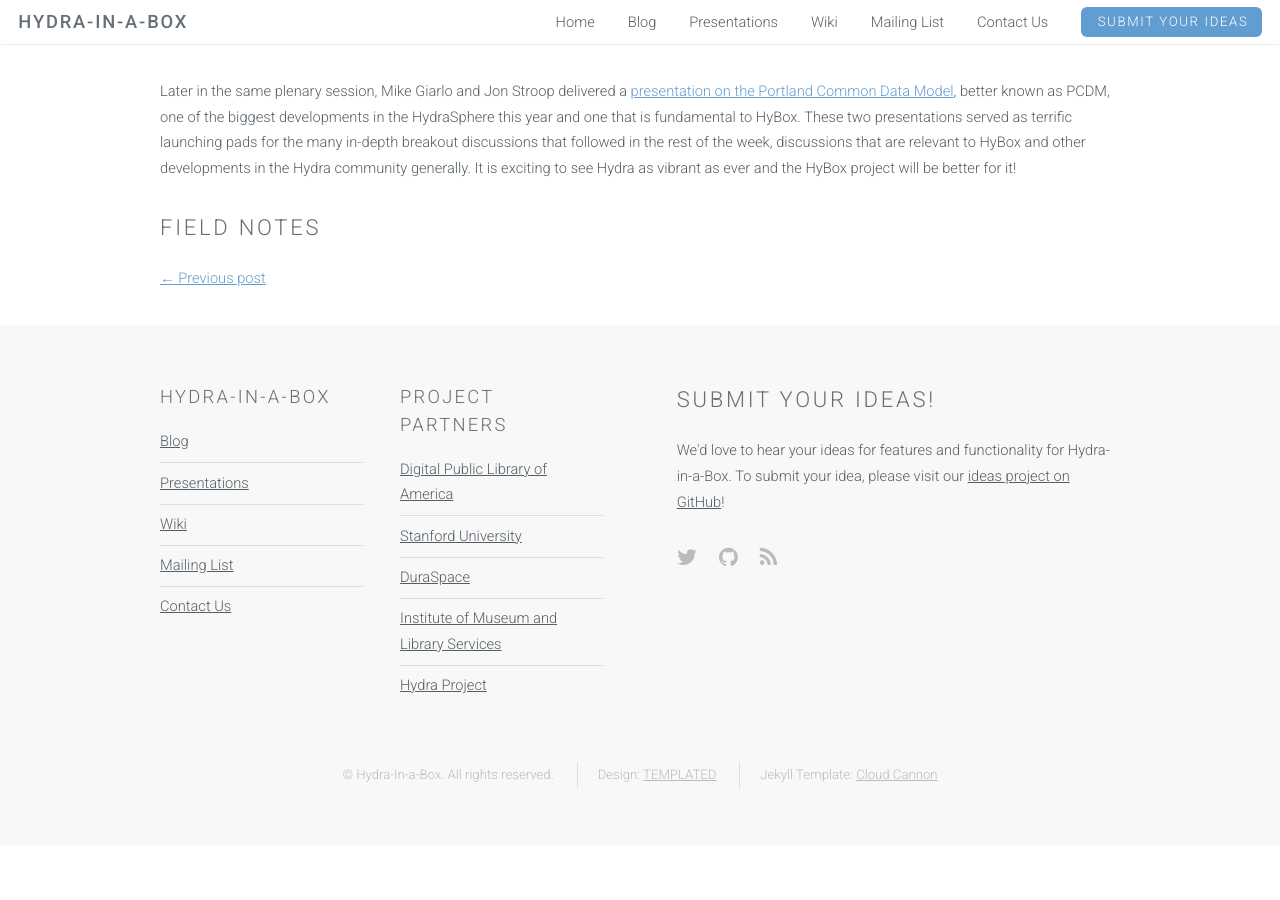
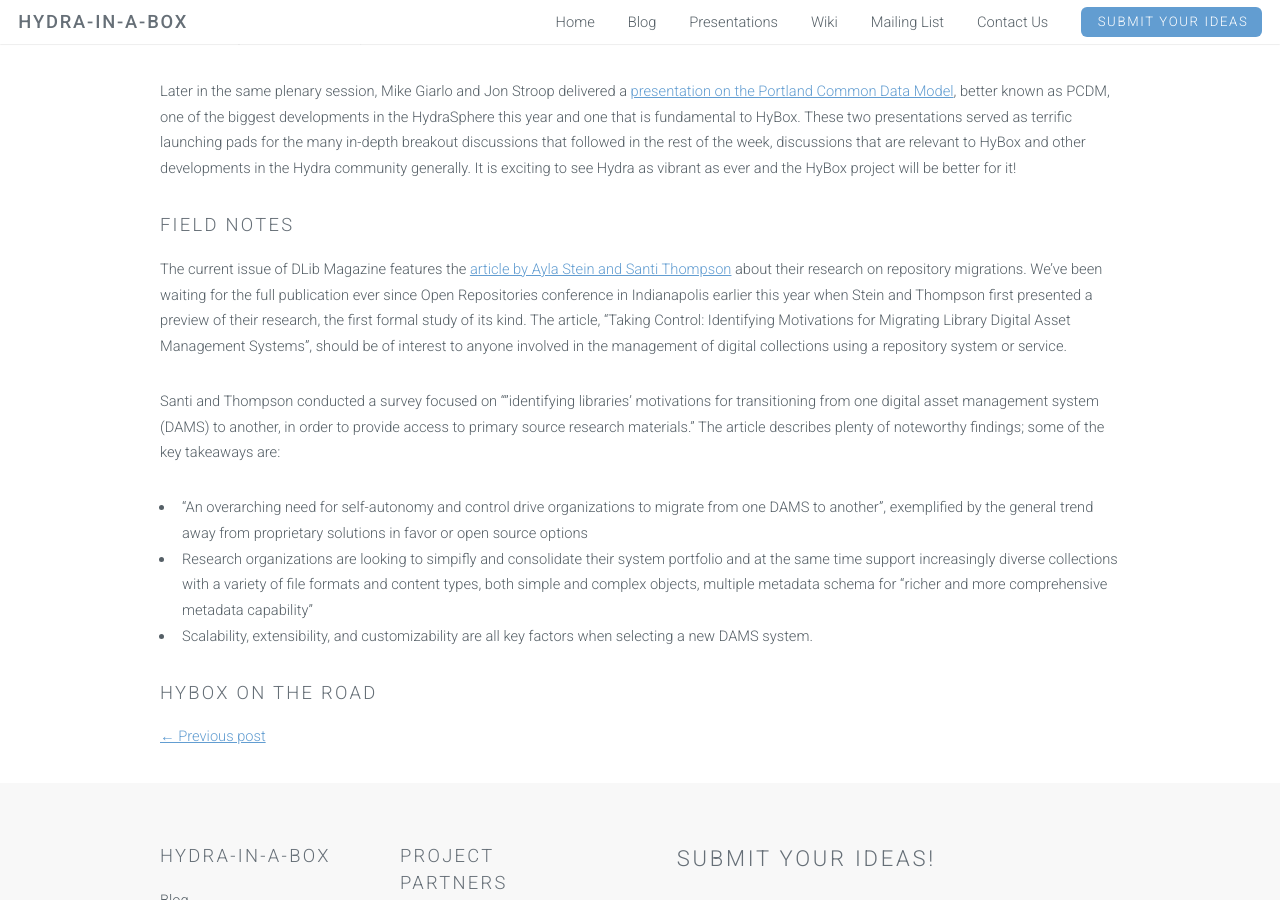
Before and after one commit to samvera-labs/hyku.github.io, a Jekyll site: the page built from _posts/2015-10-16-Inaugural-Post.markdown, in a window 1280 px wide and 900 px high, scrolled down 460 px. Built offline with Jekyll 4.4.1, drawn with Linux system fonts in a browser that asks for light colours; before the commit the page ends 1306 px from its top, so only the background shows below that.

Commit message:
Update 2015-10-16-Inaugural-Post.markdown

```diff
--- a/_posts/2015-10-16-Inaugural-Post.markdown
+++ b/_posts/2015-10-16-Inaugural-Post.markdown
@@ -9,4 +9,13 @@
 
 Later in the same plenary session, Mike Giarlo and Jon Stroop delivered a [presentation on the Portland Common Data Model](http://www.slideshare.net/jpstroop/a-more-worthwhile-sufia-now-with-pcdm), better known as PCDM, one of the biggest developments in the HydraSphere this year and one that is fundamental to HyBox. These two presentations served as terrific launching pads for the many in-depth breakout discussions that followed in the rest of the week, discussions that are relevant to HyBox and other developments in the Hydra community generally. It is exciting to see Hydra as vibrant as ever and the HyBox project will be better for it!
 
-## Field Notes
+### Field Notes
+The current issue of DLib Magazine features the [article by Ayla Stein and Santi Thompson](http://www.dlib.org/dlib/september15/stein/09stein.html) about their research on repository migrations.
+We’ve been waiting for the full publication ever since Open Repositories conference in Indianapolis earlier this year when Stein and Thompson first presented a preview of their research, the first formal study of its kind. The article, “Taking Control: Identifying Motivations for Migrating Library Digital Asset Management Systems”, should be of interest to anyone involved in the management of digital collections using a repository system or service.
+
+Santi and Thompson conducted a survey focused on “"identifying libraries' motivations for transitioning from one digital asset management system (DAMS) to another, in order to provide access to primary source research materials." The article describes plenty of noteworthy findings; some of the key takeaways are:
+-	“An overarching need for self-autonomy and control drive organizations to migrate from one DAMS to another”, exemplified by the general trend away from proprietary solutions in favor or open source options
+-	Research organizations are looking to simpifly and consolidate their system portfolio and at the same time support increasingly diverse collections with a variety of file formats and content types, both simple and complex objects, multiple metadata schema for “richer and more comprehensive metadata capability”
+- Scalability, extensibility, and customizability are all key factors when selecting a new DAMS system.
+
+### HyBox on the Road
```
